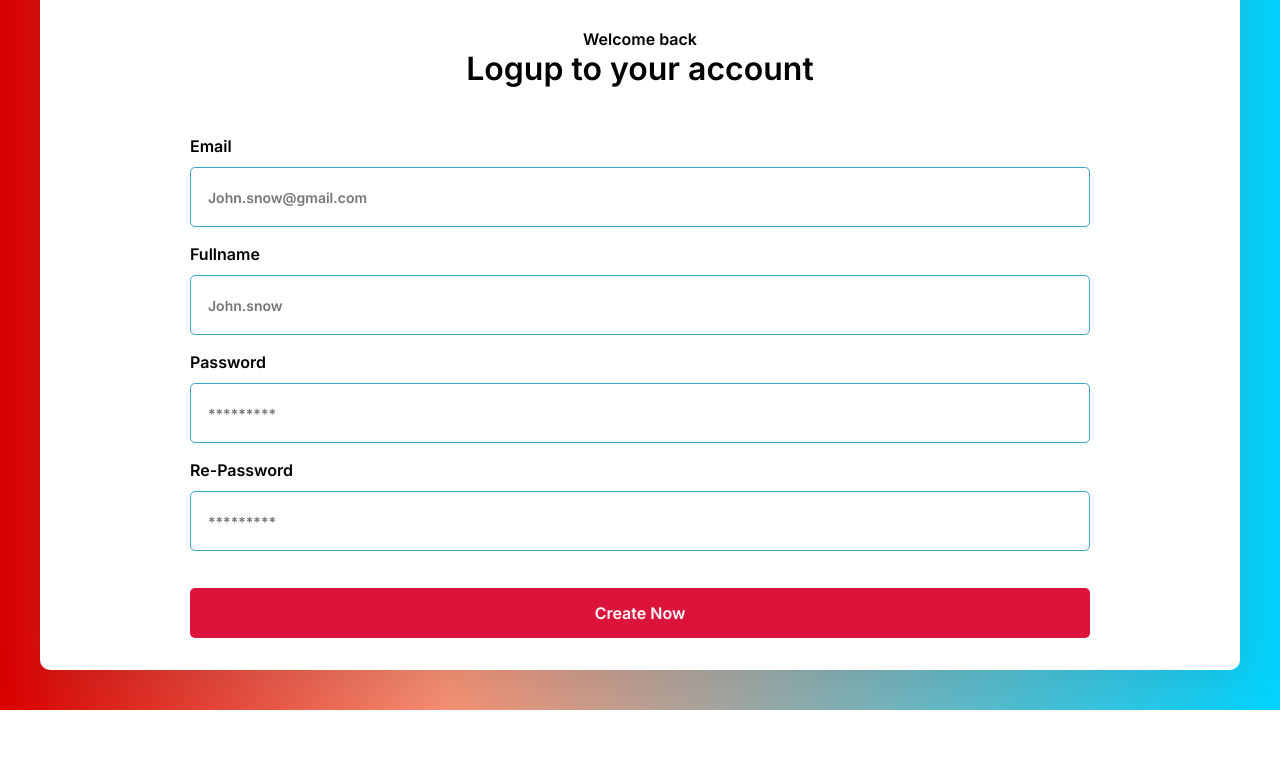
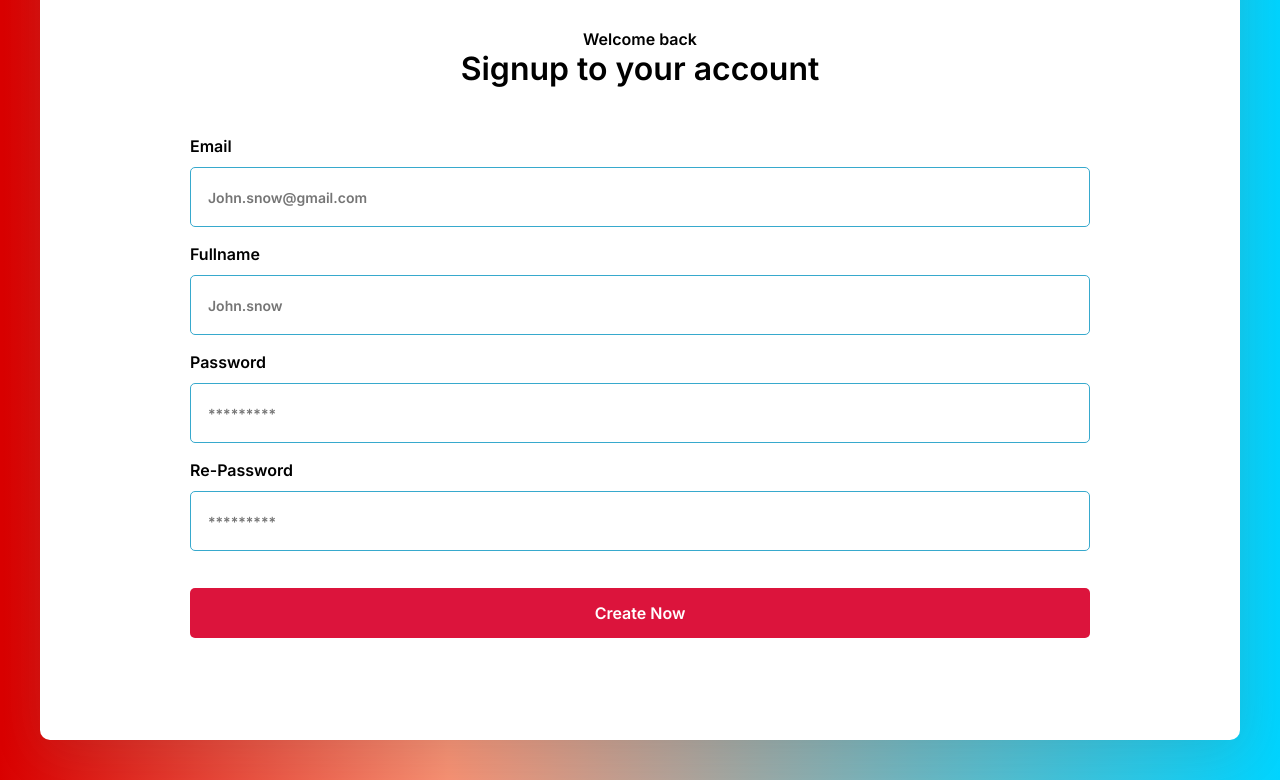
Before and after one commit to Lesyhai/AssmHtml5, a plain HTML site: page Signup.html in a window 1280 px wide. Shown: the part 150-930 px from the top of the page. Before the commit the page ends 860 px from the top, so only its background shows below. Drawn offline with Linux system fonts and the light colour scheme.

Commit message:
first commit

```diff
--- a/Signup.html
+++ b/Signup.html
@@ -16,7 +16,7 @@
         </div>
         <div class="title">
           <p>Welcome back</p>
-          <h1>Logup to your account</h1>
+          <h1>Signup to your account</h1>
         </div>
       </div>
       <div class="main-content">
--- a/src/css/signup.css
+++ b/src/css/signup.css
@@ -15,7 +15,7 @@ body{
 }
 .container{
     width: 1200px;
-    height: 770px;
+    height: 840px;
     margin: 0 auto;
     margin-top: 50px;
     margin-bottom: 40px;
--- a/src/css/style.css
+++ b/src/css/style.css
@@ -7,14 +7,11 @@
 html {
     scroll-behavior: smooth;
 }
-
-
 .container {
     position: relative;
     width: 1440px;
     margin: 0 auto;
-    font-family: roboto;
-    /* overflow: hidden; */
+    font-family: 'Poppins', sans-serif;
 }
 
 .menu-mobile {
```
Also changed, not shown: Signin.html (+2 -2 lines), index.html (+0 -3 lines).
